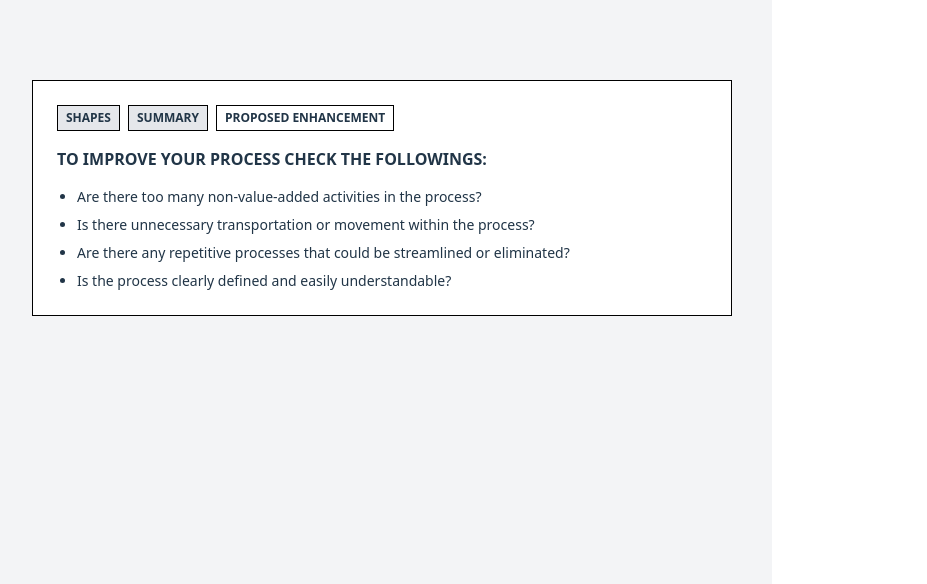
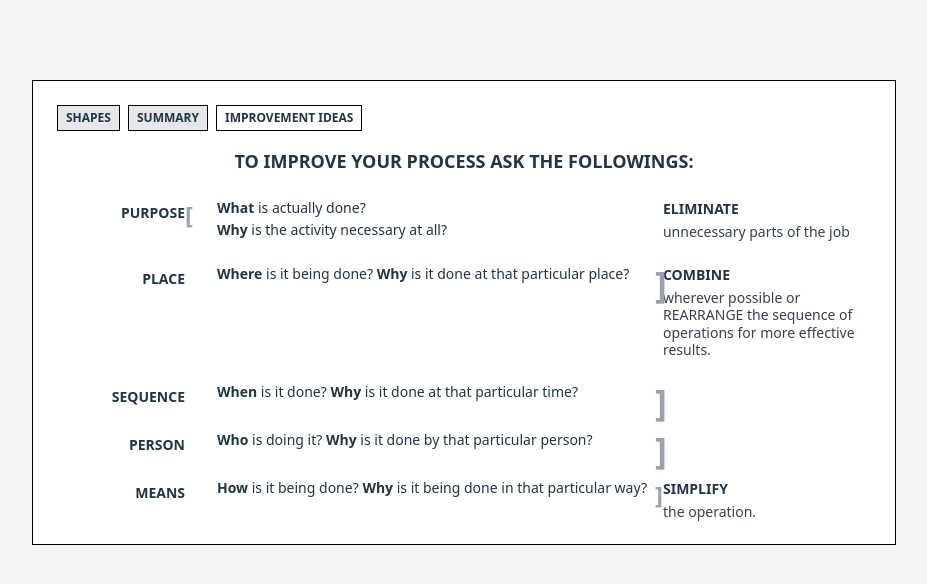
Before and after one commit to zYusufCelik/Flower-capstone-, a React (Vite) app in the folder frontend/: page / in a window 1280 px wide. Shown: the top 584 px of the page, without its empty margins (8-935 px from the left). Built offline with nearby package versions, Linux system fonts and the light colour scheme.

Commit message:
guncelleme yapildi

```diff
--- a/frontend/src/components/tabcomponents/ProposedEnhancement.jsx
+++ b/frontend/src/components/tabcomponents/ProposedEnhancement.jsx
@@ -1,20 +1,118 @@
 import React from "react";
 
 const ProposedEnhancement = () => {
+  const rows = [
+    {
+      label: "PURPOSE",
+      questions: [
+        "What is actually done?",
+        "Why is the activity necessary at all?"
+      ],
+      suggestion: {
+        title: "ELIMINATE",
+        desc: "unnecessary parts of the job"
+      },
+      leftBracket: true,
+      rightBracket: false
+    },
+    {
+      label: "PLACE",
+      questions: [
+        "Where is it being done? Why is it done at that particular place?"
+      ],
+      suggestion: {
+        title: "COMBINE",
+        desc: "wherever possible or REARRANGE the sequence of operations for more effective results."
+      },
+      leftBracket: false,
+      rightBracket: true,
+      rightBracketGroup: "group1"
+    },
+    {
+      label: "SEQUENCE",
+      questions: [
+        "When is it done? Why is it done at that particular time?"
+      ],
+      suggestion: null,
+      leftBracket: false,
+      rightBracket: true,
+      rightBracketGroup: "group1"
+    },
+    {
+      label: "PERSON",
+      questions: [
+        "Who is doing it? Why is it done by that particular person?"
+      ],
+      suggestion: null,
+      leftBracket: false,
+      rightBracket: true,
+      rightBracketGroup: "group1"
+    },
+    {
+      label: "MEANS",
+      questions: [
+        "How is it being done? Why is it being done in that particular way?"
+      ],
+      suggestion: {
+        title: "SIMPLIFY",
+        desc: "the operation."
+      },
+      leftBracket: false,
+      rightBracket: true,
+      rightBracketGroup: "single"
+    }
+  ];
+
+  const highlightKeywords = (text) => {
+    return text.split(/(What|Why|Where|When|Who|How)/g).map((part, idx) => {
+      if (["What", "Why", "Where", "When", "Who", "How"].includes(part)) {
+        return <span key={idx} className="font-bold">{part}</span>;
+      }
+      return <span key={idx}>{part}</span>;
+    });
+  };
+
   return (
-    <div className="border border-black w-[700px] mx-auto mt-10 p-6 bg-white">
+    <div className="border border-black max-w-5xl w-full mx-auto mt-10 p-6 bg-white">
       <div className="flex space-x-2 mb-4">
         <div className="border border-black px-2 py-1 text-xs font-semibold bg-gray-200">SHAPES</div>
         <div className="border border-black px-2 py-1 text-xs font-semibold bg-gray-200">SUMMARY</div>
-        <div className="border border-black px-2 py-1 text-xs font-semibold bg-white">PROPOSED ENHANCEMENT</div>
+        <div className="border border-black px-2 py-1 text-xs font-semibold bg-white">IMPROVEMENT IDEAS</div>
       </div>
-      <h2 className="font-bold mb-4">TO IMPROVE YOUR PROCESS CHECK THE FOLLOWINGS:</h2>
-      <ul className="list-disc pl-5 space-y-2 text-sm">
-        <li>Are there too many non-value-added activities in the process?</li>
-        <li>Is there unnecessary transportation or movement within the process?</li>
-        <li>Are there any repetitive processes that could be streamlined or eliminated?</li>
-        <li>Is the process clearly defined and easily understandable?</li>
-      </ul>
+      <h2 className="font-bold mb-6 text-center text-lg">TO IMPROVE YOUR PROCESS ASK THE FOLLOWINGS:</h2>
+      <div className="space-y-6 relative">
+        {rows.map((row, index) => (
+          <div key={index} className="flex items-start space-x-4 relative">
+            <div className="w-32 font-bold text-right text-sm pt-1">{row.label}</div>
+            <div className="relative flex-1">
+              {row.leftBracket && (
+                <div className="absolute -left-4 text-2xl text-gray-400 font-bold">[</div>
+              )}
+              <div className="ml-4 space-y-1">
+                {row.questions.map((q, i) => (
+                  <p key={i} className="text-sm leading-tight">
+                    {highlightKeywords(q)}
+                  </p>
+                ))}
+              </div>
+            </div>
+            <div className="w-52 text-sm relative">
+              {row.rightBracket && row.rightBracketGroup === "group1" && (
+                <div className="absolute -left-2 top-0 text-4xl text-gray-400 font-bold">]</div>
+              )}
+              {row.rightBracket && row.rightBracketGroup === "single" && (
+                <div className="absolute -left-2 top-0 text-2xl text-gray-400 font-bold">]</div>
+              )}
+              {row.suggestion && (
+                <>
+                  <div className="font-bold text-sm mb-1">{row.suggestion.title}</div>
+                  <div className="text-gray-700 leading-tight">{row.suggestion.desc}</div>
+                </>
+              )}
+            </div>
+          </div>
+        ))}
+      </div>
     </div>
   );
 };
```
